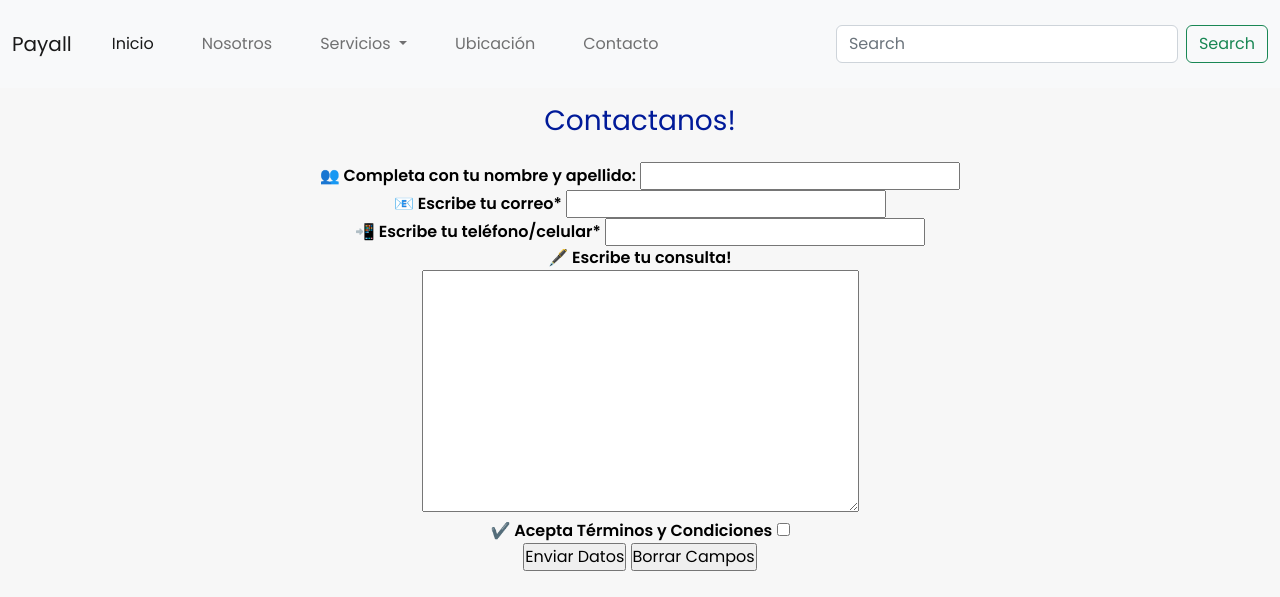
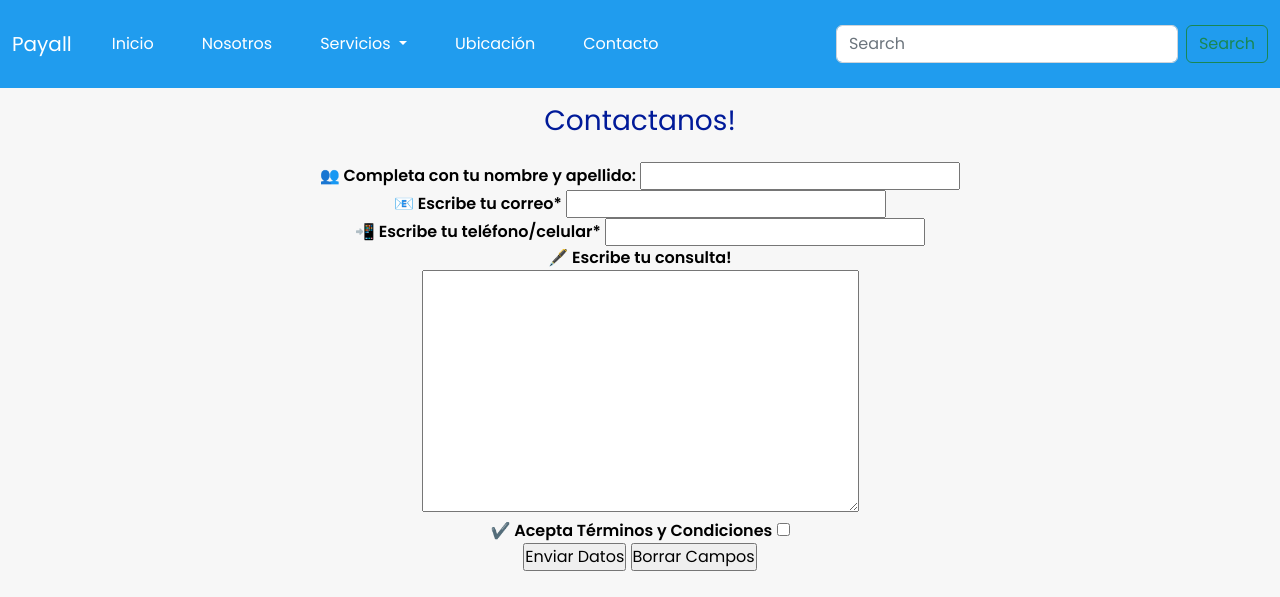
Before and after one commit to maxivienni90/proyecto, a plain HTML site: page contacto.html in a window 1280 px wide. Shown: the top 597 px of the page. Drawn offline with nearby package versions, Linux system fonts and the light colour scheme.

Commit message:
arreglo bootstrap

```diff
--- a/contacto.html
+++ b/contacto.html
@@ -17,37 +17,37 @@
 </head>
 <body>
     <header class="header">
-        <nav class="navbar navbar-expand-lg bg-light">
+        <nav class="navbar navbar-expand-lg celeste">
             <div class="container-fluid">
-              <a class="navbar-brand" href="#">Payall</a>
-              <button class="navbar-toggler" type="button" data-bs-toggle="collapse" data-bs-target="#navbarSupportedContent" aria-controls="navbarSupportedContent" aria-expanded="false" aria-label="Toggle navigation">
-                <span class="navbar-toggler-icon"></span>
+              <a class="navbar-brand celeste" href="#">Payall</a>
+              <button class="navbar-toggler celeste" type="button" data-bs-toggle="collapse" data-bs-target="#navbarSupportedContent" aria-controls="navbarSupportedContent" aria-expanded="false" aria-label="Toggle navigation">
+                <span class="navbar-toggler-icon celeste"></span>
               </button>
-              <div class="collapse navbar-collapse" id="navbarSupportedContent">
-                <ul class="navbar-nav me-auto mb-2 mb-lg-0">
-                  <li class="nav-item">
-                    <a class="nav-link active" aria-current="page" href="./index.html">Inicio</a>
+              <div class="collapse navbar-collapse celeste" id="navbarSupportedContent">
+                <ul class="navbar-nav me-auto mb-2 mb-lg-0 celeste">
+                  <li class="nav-item celeste">
+                    <a class="nav-link letraBlanca" aria-current="page" href="./index.html">Inicio</a>
                   </li>
-                  <li class="nav-item">
-                    <a class="nav-link" href="./nosotros.html">Nosotros</a>
+                  <li class="nav-item celeste">
+                    <a class="nav-link letraBlanca" href="./nosotros.html">Nosotros</a>
                   </li>
-                  <li class="nav-item dropdown">
-                    <a class="nav-link dropdown-toggle" href="./servicios.html" role="button" data-bs-toggle="dropdown" aria-expanded="false">
+                  <li class="nav-item dropdown celeste">
+                    <a class="nav-link dropdown-toggle letraBlanca" href="./servicios.html" role="button" data-bs-toggle="dropdown" aria-expanded="false">
                       Servicios
                     </a>
-                    <ul class="dropdown-menu">
-                      <li><a class="dropdown-item" href="./servicios.html">Cobro para Restaurantes</a></li>
-                      <li><a class="dropdown-item" href="./servicios.html">Pago para clientes</a></li>
+                    <ul class="dropdown-menu celeste">
+                      <li><a class="dropdown-item letraBlanca" href="./servicios.html">Cobro para Restaurantes</a></li>
+                      <li><a class="dropdown-item letraBlanca" href="./servicios.html">Pago para clientes</a></li>
                     </ul>
                   </li>
-                  <li class="nav-item">
-                    <a class="nav-link" href="./ubicacion.html">Ubicación</a>
+                  <li class="nav-item celeste">
+                    <a class="nav-link letraBlanca" href="./ubicacion.html">Ubicación</a>
                   </li>
-                  <li class="nav-item">
-                    <a class="nav-link" href="./contacto.html">Contacto</a>
+                  <li class="nav-item celeste">
+                    <a class="nav-link letraBlanca" href="./contacto.html">Contacto</a>
                   </li>
                 </ul>
-                <form class="d-flex" role="search">
+                <form class="d-flex celeste" role="search">
                   <input class="form-control me-2" type="search" placeholder="Search" aria-label="Search">
                   <button class="btn btn-outline-success" type="submit">Search</button>
                 </form>
--- a/estilo.css
+++ b/estilo.css
@@ -105,12 +105,19 @@ li{
     text-decoration: none;
     padding: 1rem;
 }
+.celeste{
+    background-color: #209CEE;
+    color: white;
+}
+.letraBlanca{
+    color: white;
+}
 li:hover{
     display: inline-block;
     text-decoration: none;
     padding: 1rem;
-    background-color: #209CEE;
-    color: white;
+    background-color:blue;
+    color:white;
 }
 a{
     display: inline-block;
```
Also changed, not shown: index.html (+20 -20 lines), nosotros.html (+20 -20 lines), servicios.html (+20 -20 lines), ubicacion.html (+20 -20 lines).
